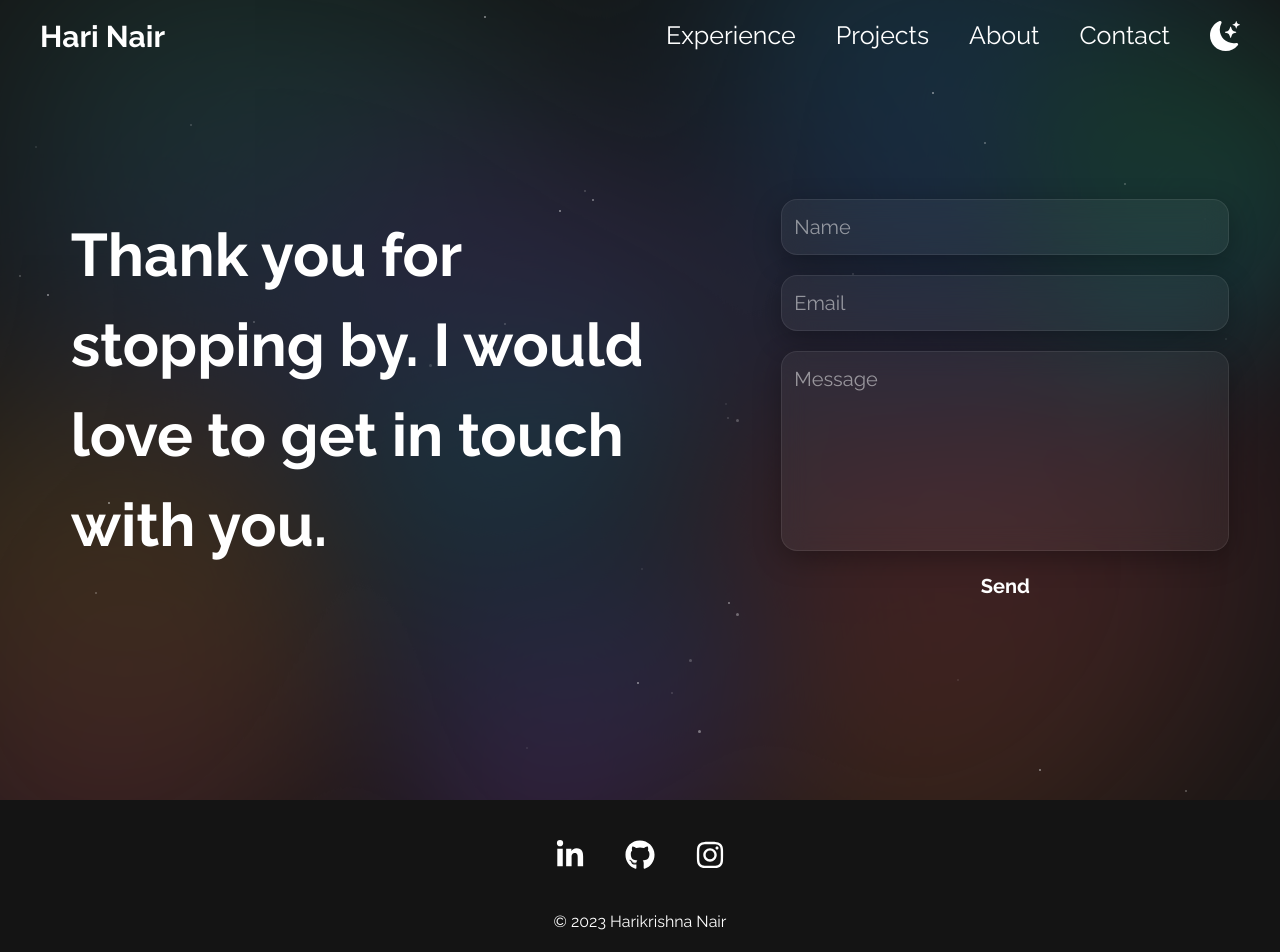
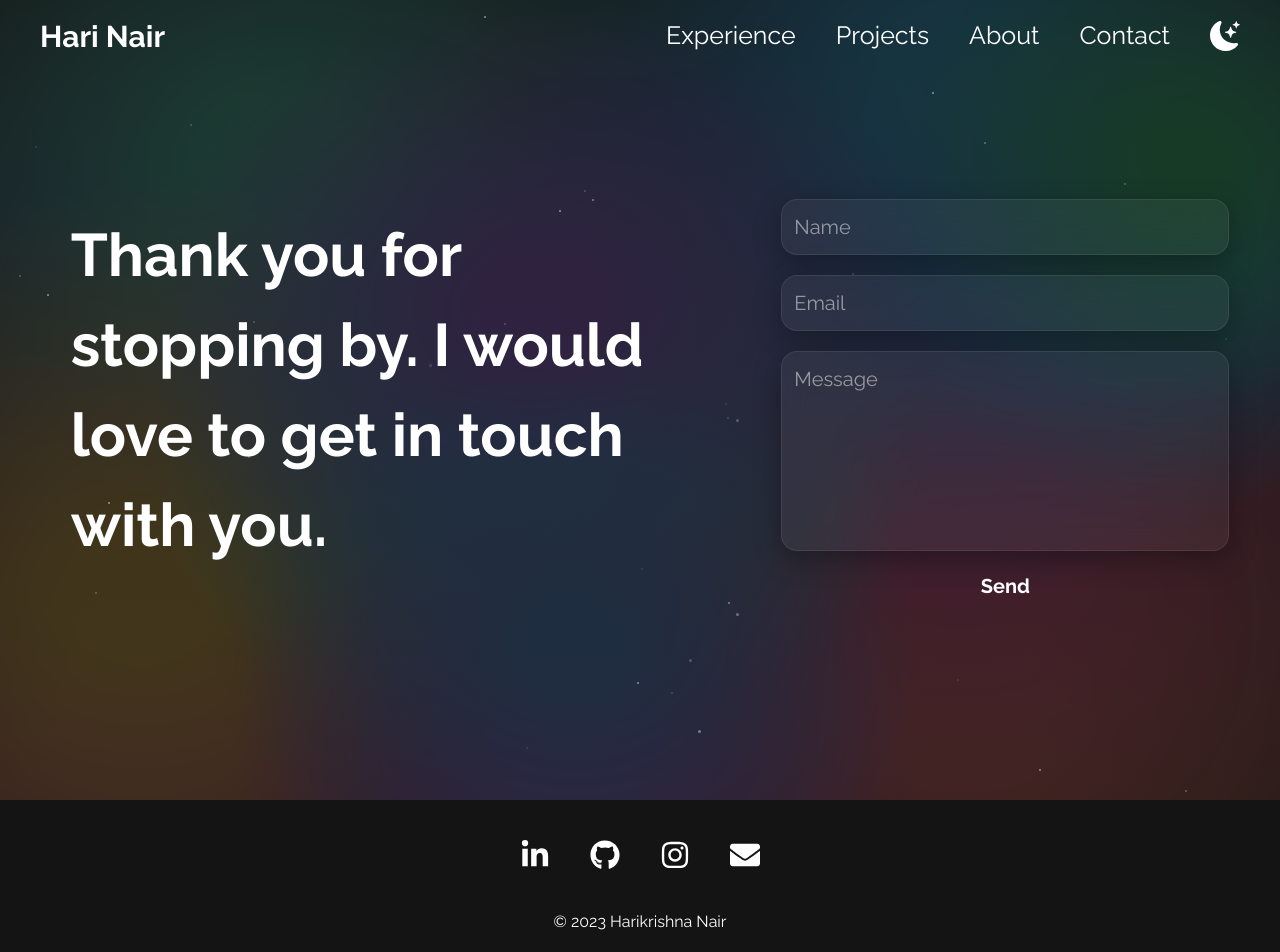
Before and after one commit to itsNairr/WebsitePortfolioV2, a Next.js app: page /contact in a window 1280 px wide. Shown: the top 952 px of the page. Built offline with nearby package versions, Linux system fonts and the light colour scheme.

Commit message:
Performance Fix

```diff
--- a/app/components/Footer.tsx
+++ b/app/components/Footer.tsx
@@ -1,10 +1,10 @@
-import { FaGithub, FaInstagram, FaLinkedinIn } from "react-icons/fa";
+import { FaEnvelope, FaGithub, FaInstagram, FaLinkedinIn } from "react-icons/fa";
 
 function Footer() {
   const year = new Date().getFullYear();
   return (
     <>
-      <div className="flex flex-col items-center dark:text-white p-10 gap-10 dark:bg-dark bg-light">
+      <div className="relative z-10 flex flex-col items-center dark:text-white p-10 gap-10">
         <div id="items" className="flex flex-row flex-wrap gap-10 sm:gap-7 xs:gap-6 text-[30px] sm:text-[24px] xs:text-[22px]">
           <a
             className="item"
@@ -19,6 +19,9 @@ function Footer() {
           <a className="item" href="https://www.instagram.com/harinairr/" target="blank">
             <FaInstagram />
           </a>
+          <a className="item" href="mailto:hariknair139@gmail.com" aria-label="Email">
+            <FaEnvelope />
+          </a>
         </div>
         <div className="text-center">
           &copy; {year} Harikrishna Nair{" "}
--- a/app/components/NavbarMain.tsx
+++ b/app/components/NavbarMain.tsx
@@ -1,12 +1,13 @@
 "use client";
 
-import { FaGithub, FaInstagram, FaLinkedinIn } from "react-icons/fa";
+import { FaEnvelope, FaGithub, FaInstagram, FaLinkedinIn } from "react-icons/fa";
 import NavShell, { navItem } from "./NavShell";
 
 const socials = [
   { href: "https://www.linkedin.com/in/harinairr", label: "LinkedIn", icon: <FaLinkedinIn /> },
   { href: "https://github.com/itsNairr", label: "GitHub", icon: <FaGithub /> },
   { href: "https://www.instagram.com/harinairr/", label: "Instagram", icon: <FaInstagram /> },
+  { href: "mailto:hariknair139@gmail.com", label: "Email", icon: <FaEnvelope /> },
 ];
 
 // Home page navbar: social links and the theme toggle (the page itself lists the sections).
@@ -14,7 +15,13 @@ function NavbarMain() {
   return (
     <NavShell
       right={socials.map((social) => (
-        <a key={social.href} href={social.href} target="blank" aria-label={social.label} className={navItem}>
+        <a
+          key={social.href}
+          href={social.href}
+          target={social.href.startsWith("mailto:") ? undefined : "blank"}
+          aria-label={social.label}
+          className={navItem}
+        >
           {social.icon}
         </a>
       ))}
--- a/app/globals.css
+++ b/app/globals.css
@@ -47,16 +47,20 @@ html::-webkit-scrollbar {
   overflow: hidden;
   pointer-events: none;
   z-index: 0;
-  opacity: 0.6;
+  opacity: 0.52;
 }
 
+/* Soft two-tone glow drawn with radial gradients rather than filter: blur(). Large blur
+   filters are very slow in Safari/WebKit (every browser on iPhone); gradients look the same
+   and cost almost nothing. The box is larger to cover where the blur used to spread. */
 .blob {
   position: absolute;
-  width: var(--size);
-  height: var(--size);
-  filter: blur(calc(var(--size) / 5));
-  background-image: linear-gradient(var(--from), var(--to));
-  border-radius: 30% 70% 70% 30% / 30% 30% 70% 70%;
+  width: calc(var(--size) * 1.8);
+  height: calc(var(--size) * 1.8);
+  margin: calc(var(--size) * -0.4);
+  background:
+    radial-gradient(ellipse 50% 42% at 50% 42%, var(--from) 15%, transparent 100%),
+    radial-gradient(ellipse 50% 42% at 50% 58%, var(--to) 15%, transparent 100%);
 }
 
 @keyframes float {
```
